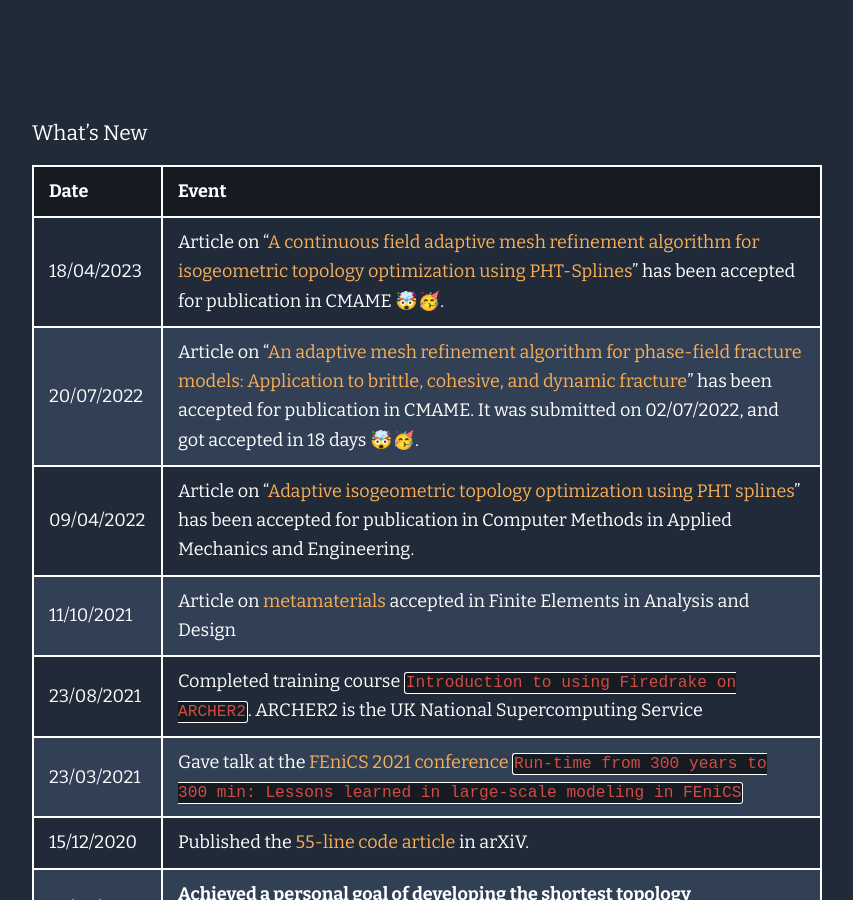
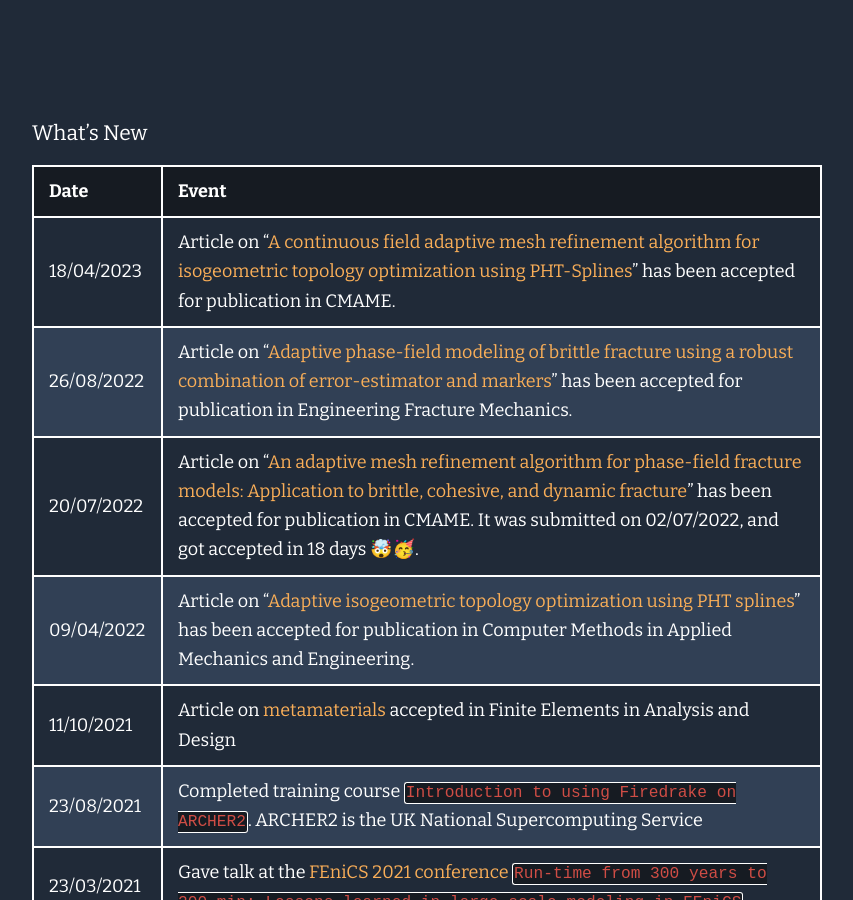
Before and after one commit to iitrabhi/iitrabhi.github.io, a Jekyll site: the page built from pages/about.md, in a window 1280 px wide and 900 px high, scrolled down 644 px. Shown: the whole window, without its empty margins (213-1066 px from the left). Built offline with Jekyll 4.4.1, drawn with Linux system fonts in a browser that asks for light colours.

Commit message:
Update about.md

```diff
--- a/pages/about.md
+++ b/pages/about.md
@@ -12,7 +12,8 @@ I also love the open-source community and use FEniCS as my primary package for p
 
 | Date           | Event                                                        |
 | -------------- | ------------------------------------------------------------ |
-| 18/04/2023 | Article on "[A continuous field adaptive mesh refinement algorithm for isogeometric topology optimization using PHT-Splines](https://doi.org/10.1016/j.cma.2023.116075)" has been accepted for publication in CMAME 🤯🥳. |
+| 18/04/2023 | Article on "[A continuous field adaptive mesh refinement algorithm for isogeometric topology optimization using PHT-Splines](https://doi.org/10.1016/j.cma.2023.116075)" has been accepted for publication in CMAME. |
+| 26/08/2022 | Article on "[Adaptive phase-field modeling of brittle fracture using a robust combination of error-estimator and markers](https://doi.org/10.1016/j.engfracmech.2022.108758)" has been accepted for publication in Engineering Fracture Mechanics. |
 | 20/07/2022 | Article on "[An adaptive mesh refinement algorithm for phase-field fracture models: Application to brittle, cohesive, and dynamic fracture](https://www.sciencedirect.com/science/article/pii/S0045782522004339)" has been accepted for publication in CMAME. It was submitted on 02/07/2022, and got accepted in 18 days 🤯🥳. |
 |  09/04/2022  |  Article on "[Adaptive isogeometric topology optimization using PHT splines](https://www.sciencedirect.com/science/article/pii/S0045782522002365)" has been accepted for publication in Computer Methods in Applied Mechanics and Engineering.  |
 |   11/10/2021  |   Article on [metamaterials](https://www.sciencedirect.com/science/article/pii/S0168874X21001311) accepted in Finite Elements in Analysis and Design  |
```
Also changed, not shown: other parts of pages/about.md (+2 -2 lines).
